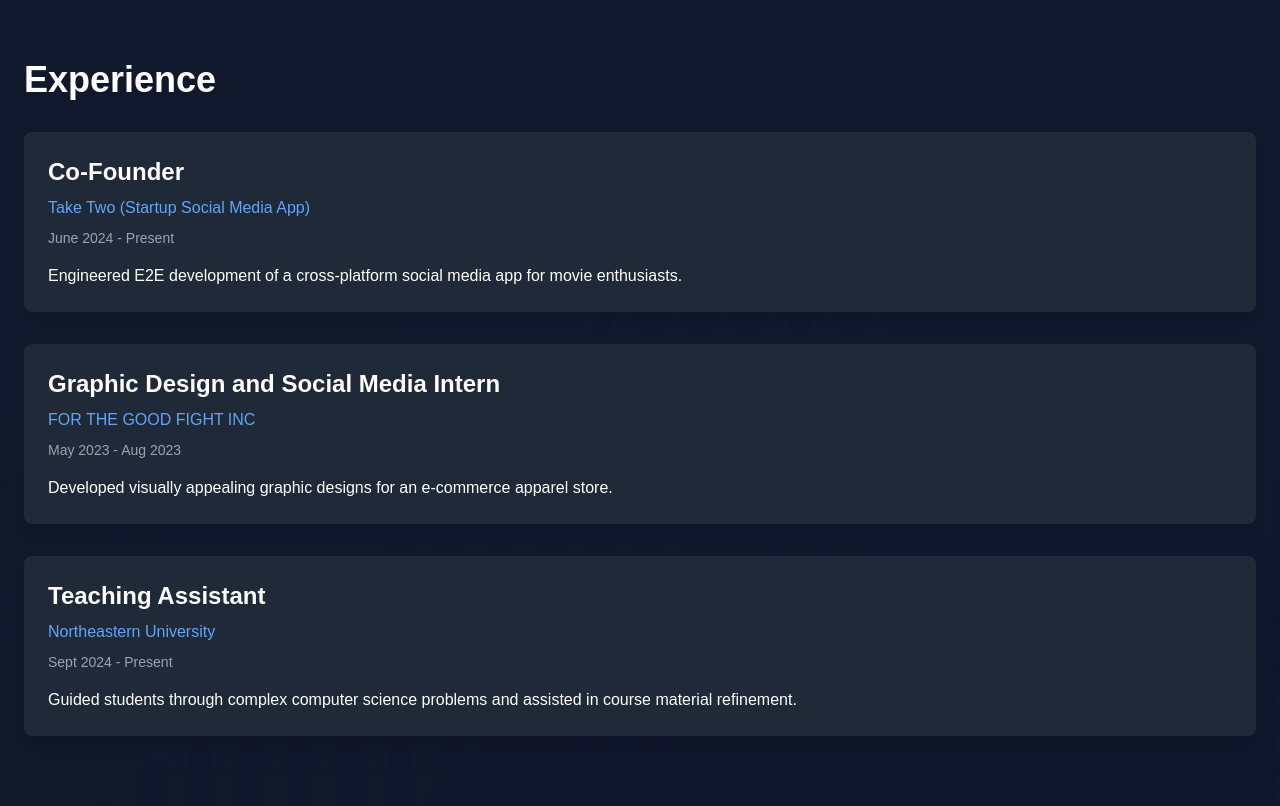
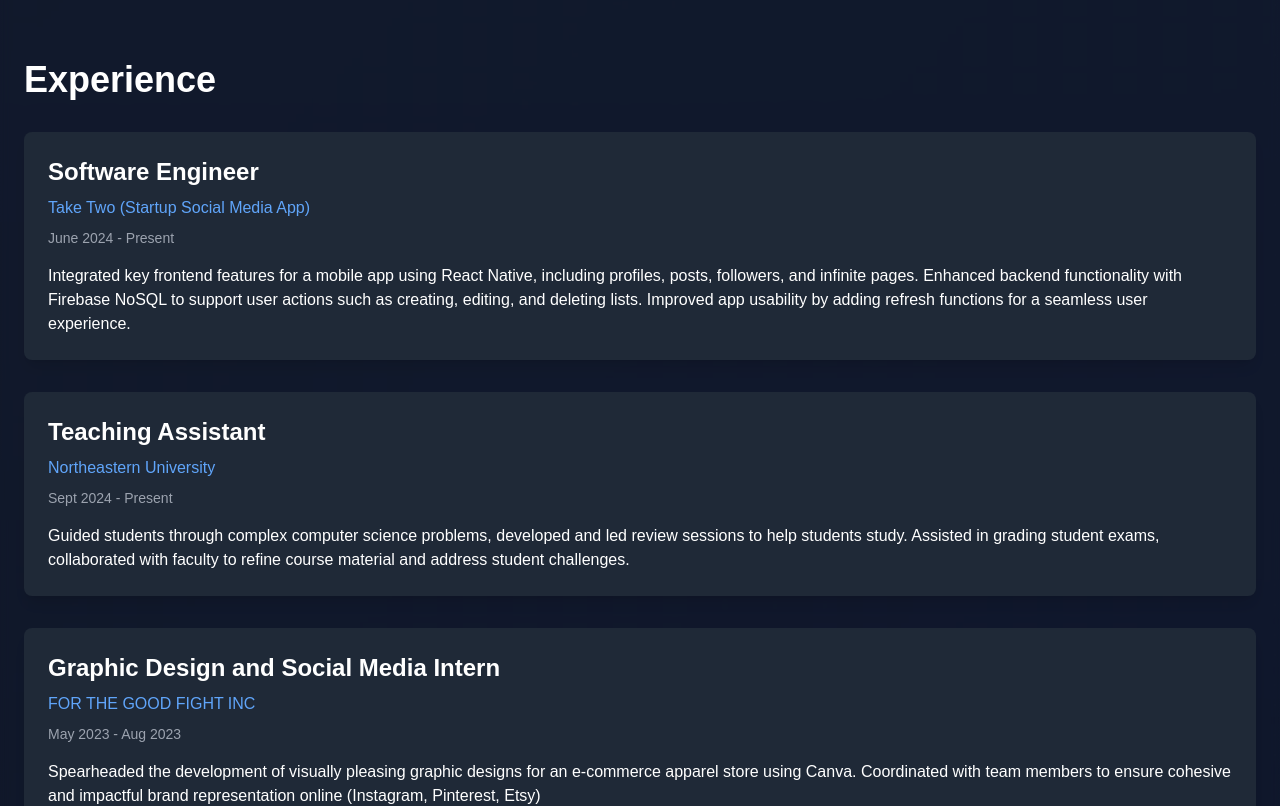
Before and after one commit to Tejchak/Tej-Website, a Next.js app: page / in a window 1280 px wide. Shown: the part 820-1626 px from the top of the page. Built offline with nearby package versions, Linux system fonts and the light colour scheme.

Commit message:
Update info in experience and projects

```diff
--- a/src/components/Portfolio.tsx
+++ b/src/components/Portfolio.tsx
@@ -231,22 +231,22 @@
                     <div className="space-y-8">
                       {[
                         {
-                          title: 'Co-Founder',
+                          title: 'Software Engineer',
                           company: 'Take Two (Startup Social Media App)',
                           date: 'June 2024 - Present',
-                          description: 'Engineered E2E development of a cross-platform social media app for movie enthusiasts.',
+                          description: 'Integrated key frontend features for a mobile app using React Native, including profiles, posts, followers, and infinite pages. Enhanced backend functionality with Firebase NoSQL to support user actions such as creating, editing, and deleting lists. Improved app usability by adding refresh functions for a seamless user experience.',
+                        },
+                        {
+                          title: 'Teaching Assistant',
+                          company: 'Northeastern University',
+                          date: 'Sept 2024 - Present',
+                          description: 'Guided students through complex computer science problems, developed and led review sessions to help students study. Assisted in grading student exams, collaborated with faculty to refine course material and address student challenges.',
                         },
                         {
                           title: 'Graphic Design and Social Media Intern',
                           company: 'FOR THE GOOD FIGHT INC',
                           date: 'May 2023 - Aug 2023',
-                          description: 'Developed visually appealing graphic designs for an e-commerce apparel store.',
-                        },
-                        {
-                          title: 'Teaching Assistant',
-                          company: 'Northeastern University',
-                          date: 'Sept 2024 - Present',
-                          description: 'Guided students through complex computer science problems and assisted in course material refinement.',
+                          description: 'Spearheaded the development of visually pleasing graphic designs for an e-commerce apparel store using Canva. Coordinated with team members to ensure cohesive and impactful brand representation online (Instagram, Pinterest, Etsy)',
                         },
                       ].map((job, index) => (
                         <motion.div
```
